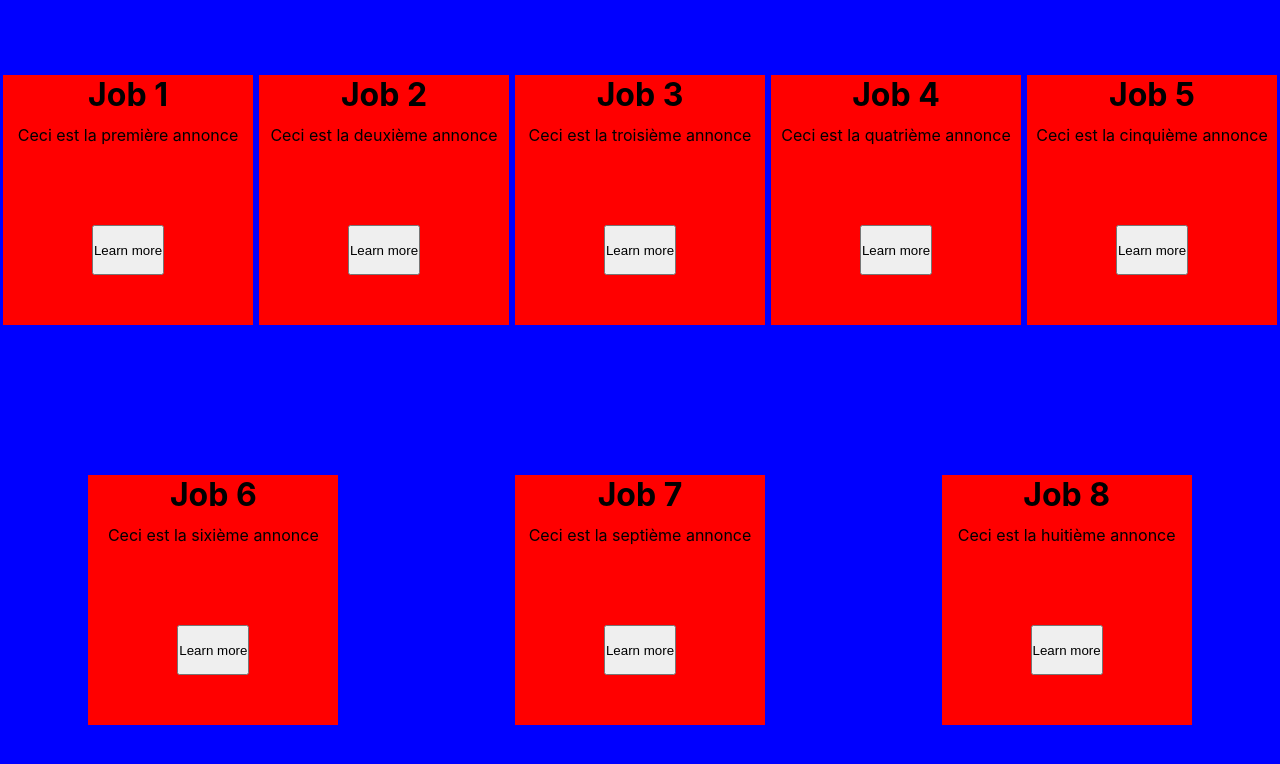
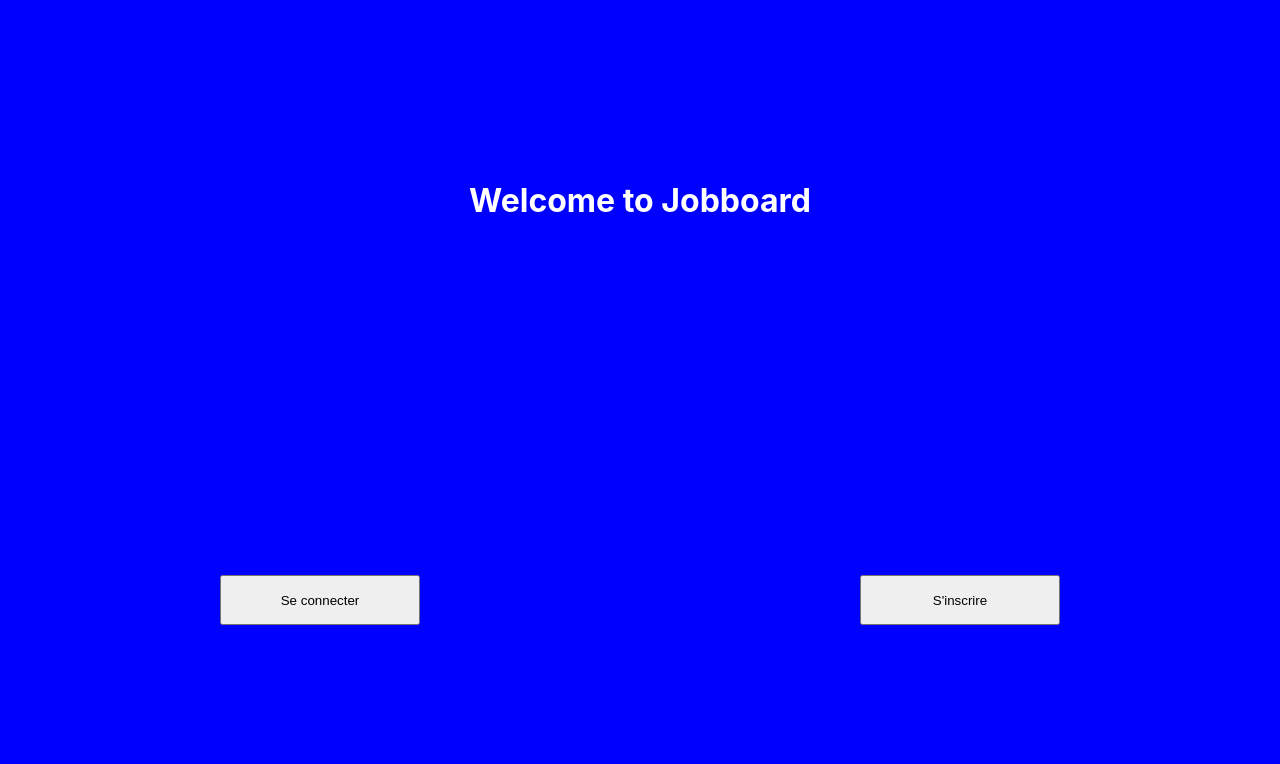
Before and after one commit to Yolann29/Web_Project, a React (Create React App) app in the folder jobboard/: page / in a window 1280 px wide. Shown: the top 764 px of the page. Built offline with nearby package versions, Linux system fonts and the light colour scheme.

Commit message:
front interface connexion

```diff
--- a/jobboard/src/App.css
+++ b/jobboard/src/App.css
@@ -53,3 +53,29 @@ body {
   width: 100px;
   height: 20px;
 }
+
+/* CONNEXION PART */
+.Connexion {
+  display: flex;
+  width: 100vw;
+  justify-content: space-around;
+  flex-direction: column;
+}
+
+.Connexion h1 {
+  display: flex;
+  justify-content: center;
+  align-items: center;
+  color: white;
+}
+
+.Connexion div {
+  display: flex;
+  justify-content: space-around;
+  align-items: center;
+}
+
+.Connexion button {
+  height: 50px;
+  width: 200px;
+}
--- a/jobboard/src/App.js
+++ b/jobboard/src/App.js
@@ -1,9 +1,22 @@
+import React, { useState } from 'react';
 import './App.css';
 import Content from './Content.js';
+import Connexion from './Connexion.js';
 
 function App() {
+
+  const [connected, setConnected] = useState(false);
+
+  const handleConnexion = () => {
+    setConnected(true);
+  };
+
   return (
     <div className="App">
+      {!connected ? (
+        <Connexion connect={handleConnexion} />
+      ) : (
+        <>
           <Content title="Job 1" text="Ceci est la première annonce"/>
           <Content title="Job 2" text="Ceci est la deuxième annonce"/>
           <Content title="Job 3" text="Ceci est la troisième annonce"/>
@@ -12,6 +25,8 @@ function App() {
           <Content title="Job 6" text="Ceci est la sixième annonce"/>
           <Content title="Job 7" text="Ceci est la septième annonce"/>
           <Content title="Job 8" text="Ceci est la huitième annonce"/>
+        </>
+      )}
     </div>
   );
 }
--- /dev/null
+++ b/jobboard/src/Connexion.js
@@ -0,0 +1,13 @@
+function Connexion({connect}) {
+    return (
+      <div className="Connexion">
+            <h1>Welcome to Jobboard</h1>
+            <div>
+                <button onClick={connect}>Se connecter</button>
+                <button onClick={connect}>S'inscrire</button>
+            </div>
+      </div>
+    );
+  }
+
+export default Connexion;
```
Lines whose indentation alone changed are shown as unchanged.
